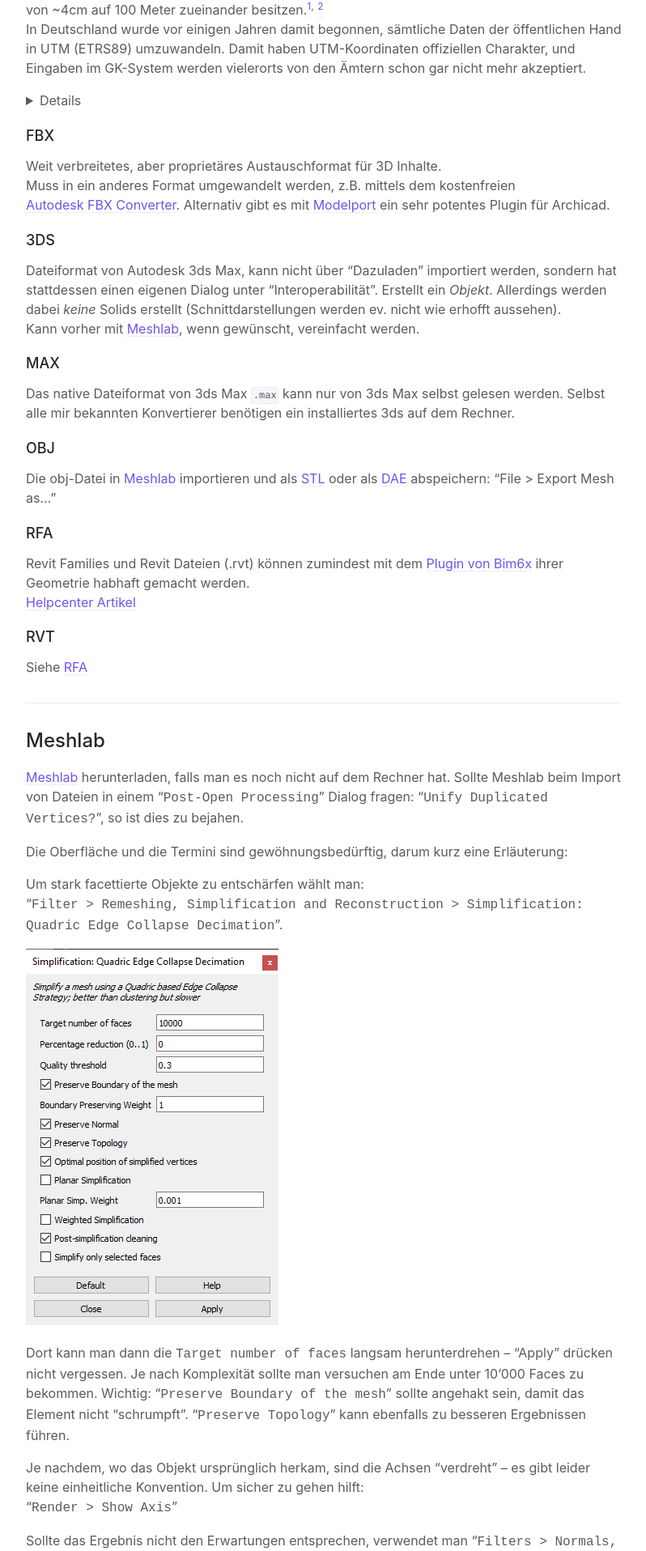
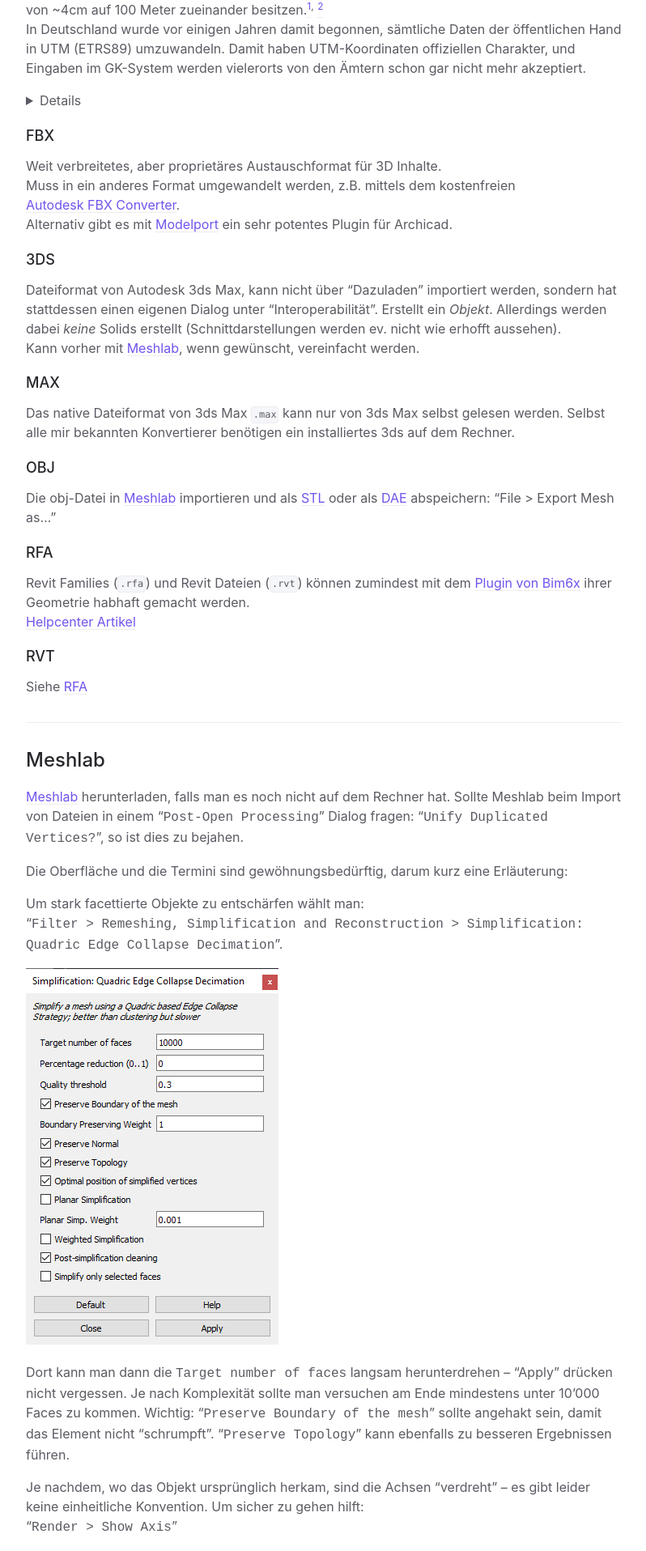
Before and after one commit to runxel/archicad-wiki, a Jekyll site: the page built from _pages/Datei_Workflows.md, in a window 1280 px wide. Shown: the part 2000-3916 px from the top of the page at 81% size, without its empty margins (372-1170 px from the left). Built offline with Jekyll 4.4.1, drawn with Linux system fonts in a browser that asks for light colours.

Commit message:
Update Datei_Workflows.md

```diff
--- a/_pages/Datei_Workflows.md
+++ b/_pages/Datei_Workflows.md
@@ -83,7 +83,7 @@ Das native Dateiformat von 3ds Max `.max` kann nur von 3ds Max selbst gelesen we
 Die obj-Datei in [Meshlab](#meshlab) importieren und als [STL](#stl) oder als [DAE](#dae) abspeichern: "File > Export Mesh as…"
 
 ### RFA
-Revit Families und Revit Dateien (.rvt) können zumindest mit dem [Plugin von Bim6x](https://bim6x.com/store) ihrer Geometrie habhaft gemacht werden.
+Revit Families (`.rfa`) und Revit Dateien (`.rvt`) können zumindest mit dem [Plugin von Bim6x](https://bim6x.com/store) ihrer Geometrie habhaft gemacht werden.
 [Helpcenter Artikel](https://helpcenter.graphisoft.com/knowledgebase/85861/)
 
 ### RVT
@@ -102,7 +102,7 @@ Um stark facettierte Objekte zu entschärfen wählt man:
 
 ![Meshlab Einstellungen](/img/meshlab-simplification-settings.png)
 
-Dort kann man dann die <samp>Target number of faces</samp> langsam herunterdrehen – "Apply" drücken nicht vergessen. Je nach Komplexität sollte man versuchen am Ende unter 10'000 Faces zu bekommen. Wichtig: "<samp>Preserve Boundary of the mesh</samp>" sollte angehakt sein, damit das Element nicht "schrumpft". "<samp>Preserve Topology</samp>" kann ebenfalls zu besseren Ergebnissen führen.
+Dort kann man dann die <samp>Target number of faces</samp> langsam herunterdrehen – "Apply" drücken nicht vergessen. Je nach Komplexität sollte man versuchen am Ende mindestens unter 10'000 Faces zu kommen. Wichtig: "<samp>Preserve Boundary of the mesh</samp>" sollte angehakt sein, damit das Element nicht "schrumpft". "<samp>Preserve Topology</samp>" kann ebenfalls zu besseren Ergebnissen führen.
 
 Je nachdem, wo das Objekt ursprünglich herkam, sind die Achsen "verdreht" – es gibt leider keine einheitliche Konvention. Um sicher zu gehen hilft:
 "<samp>Render > Show Axis</samp>"
```
